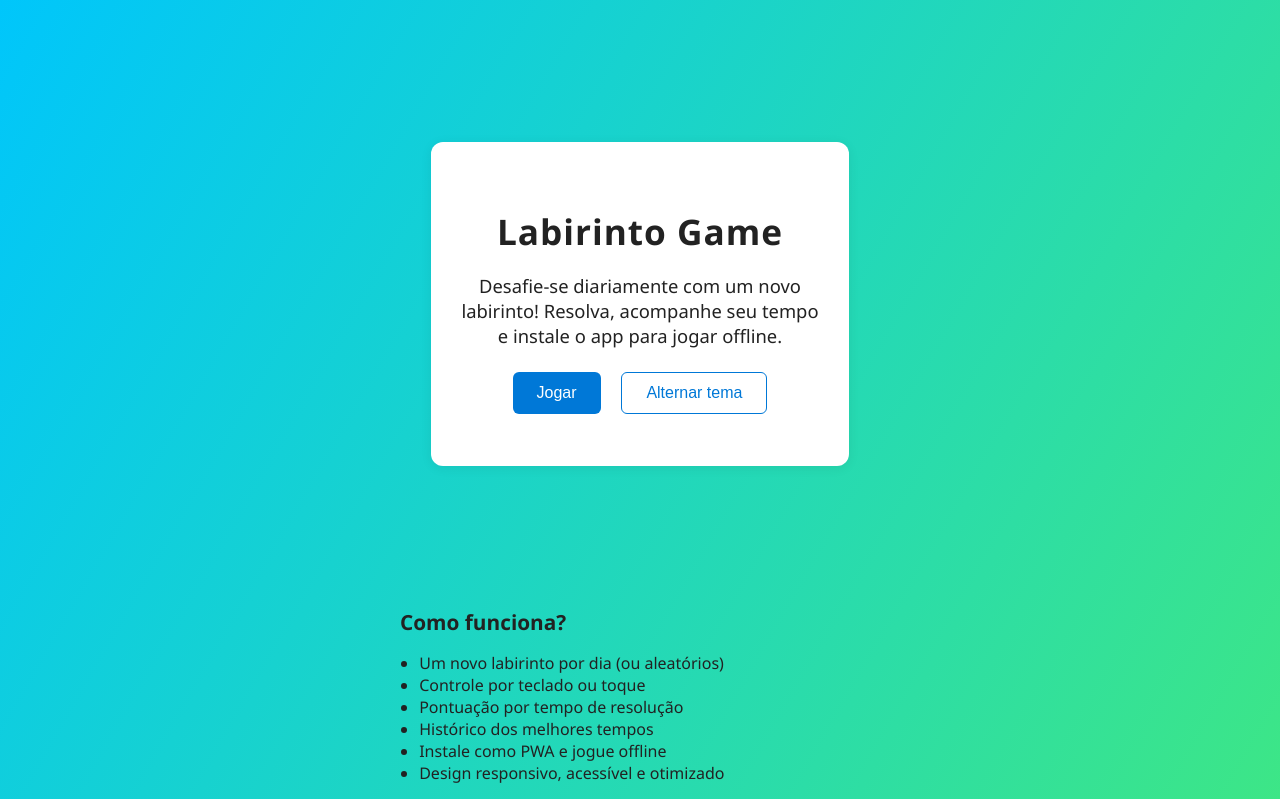
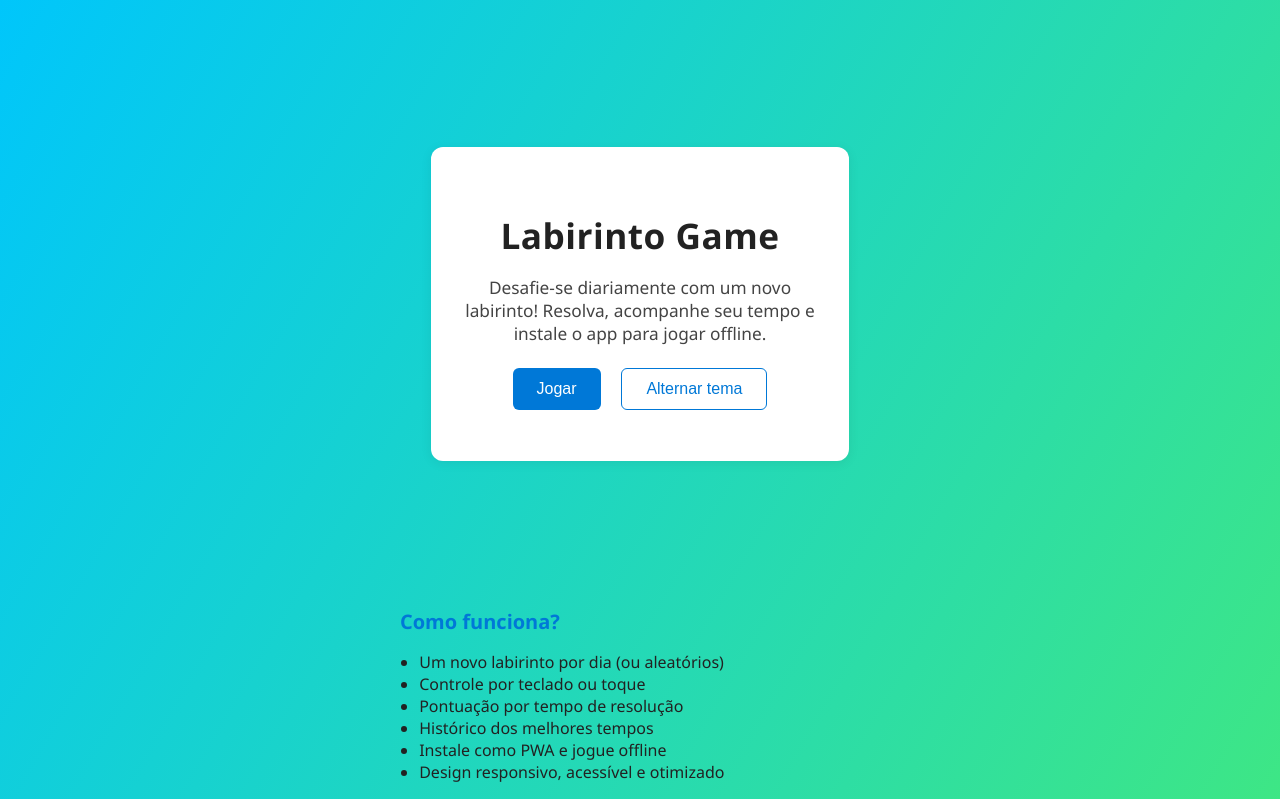
Before and after one commit to dev-mateus/labirinto-game, a plain HTML site: page index.html in a window 1280 px wide. Shown: the top 799 px of the page. Drawn offline with Linux system fonts and the light colour scheme.

Commit message:
style: títulos das seções modernos e espaçamento elegante

```diff
--- a/src/css/style.css
+++ b/src/css/style.css
@@ -62,13 +62,16 @@ main {
 }
 .card-hero h1 {
   font-family: var(--font-title);
-  font-size: 2.5rem;
-  margin-bottom: 0.7rem;
-  letter-spacing: 1px;
+  font-size: 2.1rem;
+  margin-bottom: 0.5rem;
+  letter-spacing: 0.5px;
+  font-weight: 700;
+  color: #222;
 }
 .card-hero .descricao {
-  font-size: 1.15rem;
-  margin-bottom: 1.2rem;
+  font-size: 1.08rem;
+  margin-bottom: 1.1rem;
+  color: #444;
 }
 .actions {
   display: flex;
@@ -181,7 +184,26 @@ main {
   color: var(--color-primary);
 }
 .como-funciona, .acessibilidade, .historico {
-  margin-bottom: 2rem;
+  margin-bottom: 1.2rem;
+}
+/* Títulos das seções modernos */
+.como-funciona h2, .acessibilidade h2, .historico h2 {
+  font-family: var(--font-title);
+  font-size: 1.25rem;
+  font-weight: 600;
+  color: #0078d7;
+  margin-bottom: 0.5rem;
+}
+@media (prefers-color-scheme: dark), html[data-tema='escuro'] {
+  .card-hero h1 {
+    color: #f5f5f5;
+  }
+  .card-hero .descricao {
+    color: #ccc;
+  }
+  .como-funciona h2, .acessibilidade h2, .historico h2 {
+    color: #43e97b;
+  }
 }
 .como-funciona ul {
   padding-left: 1.2rem;
```
